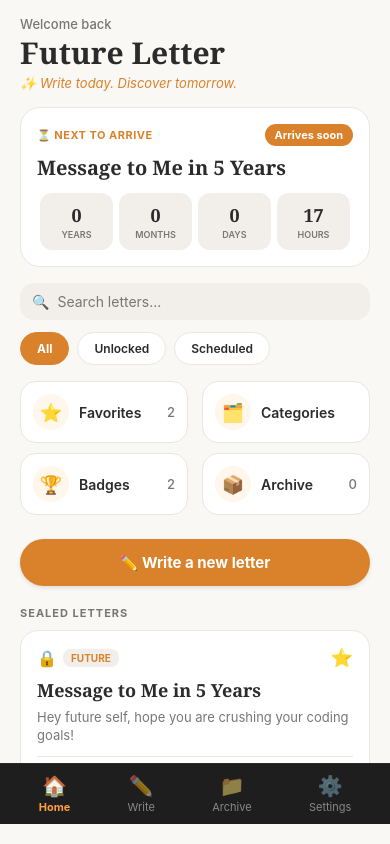
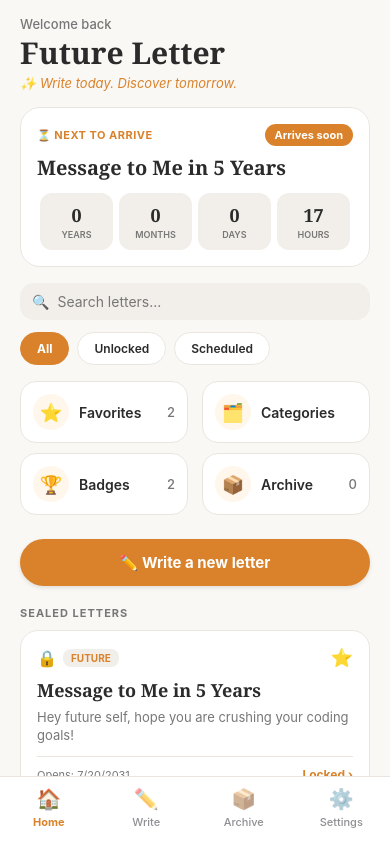
Before and after one commit to rinana7/FutureMe, a React Native app: screen / in a window 390 px wide. Built offline with nearby package versions, Linux system fonts and the light colour scheme.

Commit message:
feat(nav): update BottomNavBar to dynamically adapt colors for light and dark modes

```diff
--- a/src/components/BottomNavBar.js
+++ b/src/components/BottomNavBar.js
@@ -1,88 +1,93 @@
 import React from 'react';
-import { View, Text, StyleSheet, TouchableOpacity } from 'react-native';
+import { View, Text, TouchableOpacity, StyleSheet } from 'react-native';
+import { useSafeAreaInsets } from 'react-native-safe-area-context';
 
-export default function BottomNavBar({ activeTab, setActiveTab }) {
+export default function BottomNavBar({
+  activeTab,
+  setActiveTab,
+  isDark,
+  accentColor,
+}) {
+  const insets = useSafeAreaInsets();
+
+  // Dynamic colors based on light / dark mode
+  const navBgColor = isDark ? '#1E1E1E' : '#FFFFFF';
+  const navBorderColor = isDark ? '#2A2A2A' : '#EAE5DF';
+  const inactiveTextColor = isDark ? '#888888' : '#8E8E93';
+
+  const tabs = [
+    { id: 'home', label: 'Home', icon: '🏠' },
+    { id: 'write', label: 'Write', icon: '✏️' },
+    { id: 'archive', label: 'Archive', icon: '📦' },
+    { id: 'settings', label: 'Settings', icon: '⚙️' },
+  ];
+
   return (
-    <View style={styles.navBar}>
-      <TouchableOpacity
-        style={styles.navItem}
-        onPress={() => setActiveTab('home')}
-      >
-        <Text style={[styles.icon, activeTab === 'home' && styles.activeIcon]}>
-          🏠
-        </Text>
-        <Text style={[styles.label, activeTab === 'home' && styles.activeLabel]}>
-          Home
-        </Text>
-      </TouchableOpacity>
+    <View
+      style={[
+        styles.container,
+        {
+          backgroundColor: navBgColor,
+          borderColor: navBorderColor,
+          paddingBottom: insets.bottom + 15, // Higher elevation
+        },
+      ]}
+    >
+      {tabs.map((tab) => {
+        const isActive = activeTab === tab.id;
+        const activeColor = accentColor || '#D9822B';
 
-      <TouchableOpacity
-        style={styles.navItem}
-        onPress={() => setActiveTab('write')}
-      >
-        <Text style={[styles.icon, activeTab === 'write' && styles.activeIcon]}>
-          ✏️
-        </Text>
-        <Text style={[styles.label, activeTab === 'write' && styles.activeLabel]}>
-          Write
-        </Text>
-      </TouchableOpacity>
-
-      <TouchableOpacity
-        style={styles.navItem}
-        onPress={() => setActiveTab('archive')}
-      >
-        <Text style={[styles.icon, activeTab === 'archive' && styles.activeIcon]}>
-          📁
-        </Text>
-        <Text style={[styles.label, activeTab === 'archive' && styles.activeLabel]}>
-          Archive
-        </Text>
-      </TouchableOpacity>
-
-      <TouchableOpacity
-        style={styles.navItem}
-        onPress={() => setActiveTab('settings')}
-      >
-        <Text style={[styles.icon, activeTab === 'settings' && styles.activeIcon]}>
-          ⚙️
-        </Text>
-        <Text style={[styles.label, activeTab === 'settings' && styles.activeLabel]}>
-          Settings
-        </Text>
-      </TouchableOpacity>
+        return (
+          <TouchableOpacity
+            key={tab.id}
+            style={styles.tabButton}
+            onPress={() => setActiveTab(tab.id)}
+            activeOpacity={0.7}
+          >
+            <Text
+              style={[
+                styles.icon,
+                { opacity: isActive ? 1 : 0.6 },
+              ]}
+            >
+              {tab.icon}
+            </Text>
+            <Text
+              style={[
+                styles.label,
+                {
+                  color: isActive ? activeColor : inactiveTextColor,
+                  fontWeight: isActive ? '700' : '500',
+                },
+              ]}
+            >
+              {tab.label}
+            </Text>
+          </TouchableOpacity>
+        );
+      })}
     </View>
   );
 }
 
 const styles = StyleSheet.create({
-  navBar: {
+  container: {
     flexDirection: 'row',
-    backgroundColor: '#1e1e1e',
-    paddingVertical: 10,
+    justifyContent: 'space-around',
+    alignItems: 'center',
+    paddingTop: 10,
     borderTopWidth: 1,
-    borderTopColor: '#2a2a2a',
-    justifyContent: 'space-around',
-    marginBottom: 20,
-    paddingHorizontal: 10,
   },
-  navItem: {
+  tabButton: {
     alignItems: 'center',
+    justifyContent: 'center',
+    flex: 1,
   },
   icon: {
     fontSize: 20,
-    opacity: 0.5,
-  },
-  activeIcon: {
-    opacity: 1,
+    marginBottom: 4,
   },
   label: {
     fontSize: 11,
-    color: '#888888',
-    marginTop: 2,
-  },
-  activeLabel: {
-    color: '#ff9f43',
-    fontWeight: 'bold',
   },
 });
```
